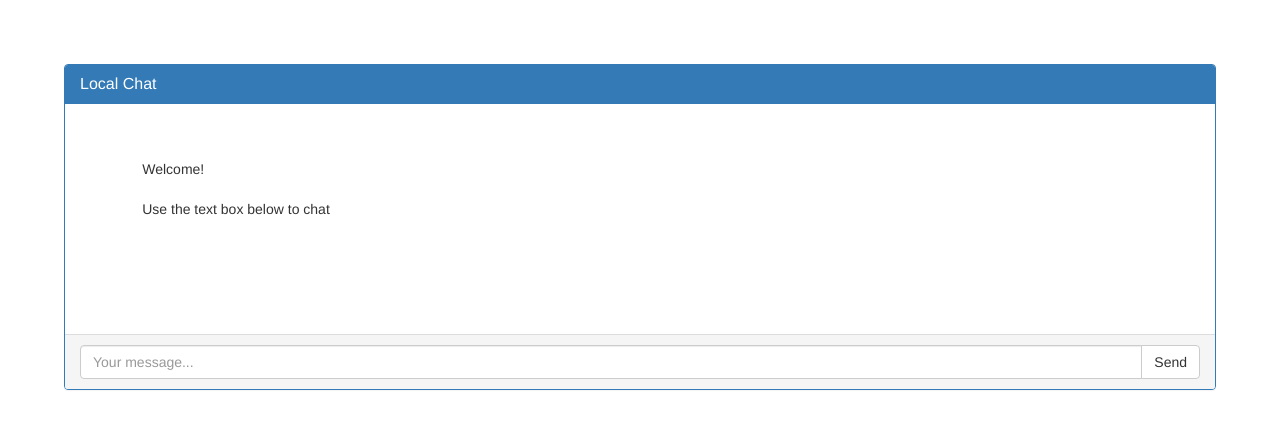
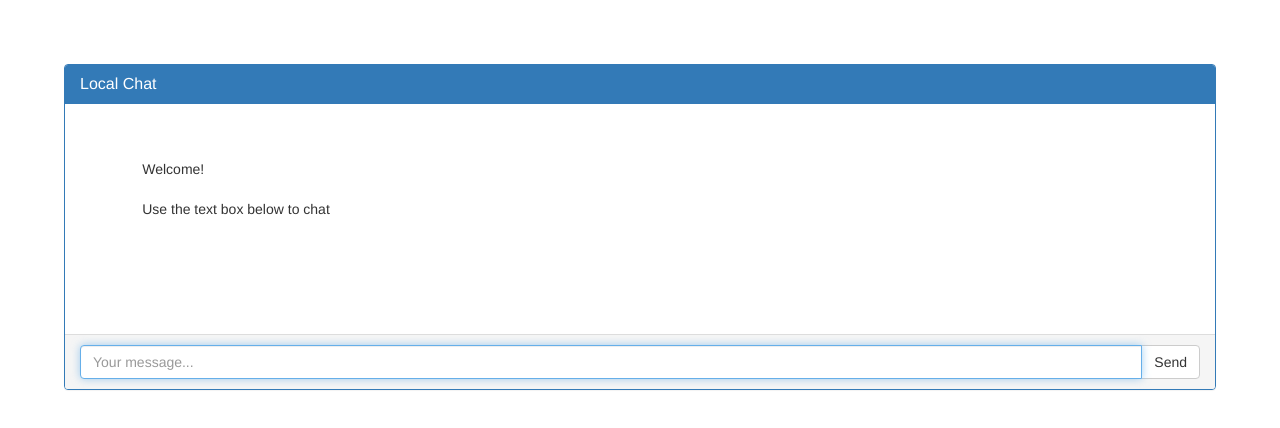
Before and after one commit to aaronjanse/serverless-chat, a plain HTML site: page index.html in a window 1280 px wide. Drawn offline with nearby package versions, Linux system fonts and the light colour scheme.

Commit message:
autofocus

```diff
--- a/index.html
+++ b/index.html
@@ -32,7 +32,7 @@
             <div class="panel-footer" id="panel_footer">
                 <!-- <input type="text" class="form-control" placeholder="Input your chat messages here"> -->
                 <div class="input-group">
-                    <input id="input-chat-box" type="text" class="form-control" placeholder="Your message...">
+                    <input id="input-chat-box" type="text" class="form-control" placeholder="Your message..." autofocus>
                     <span class="input-group-btn">
                       <button id="send-chat-button" class="btn btn-default" type="button">Send</button>
                     </span>
```
